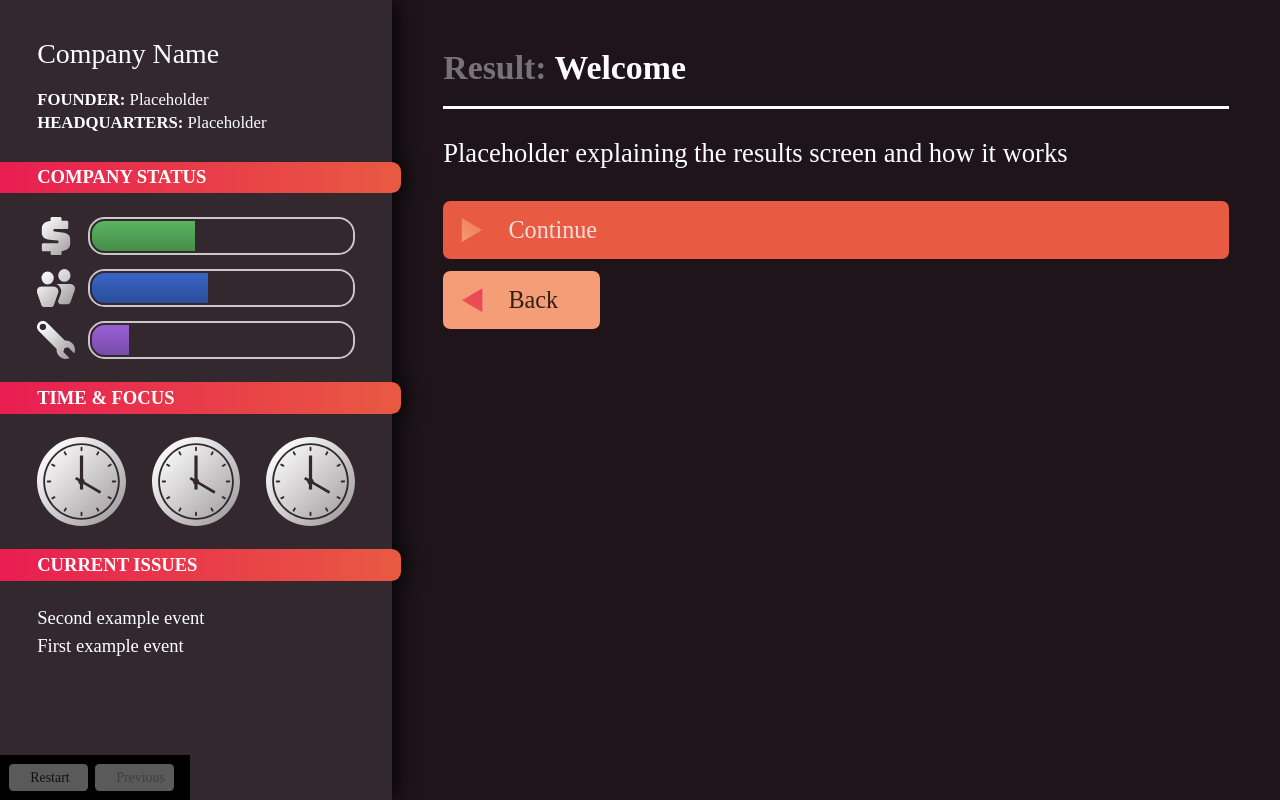
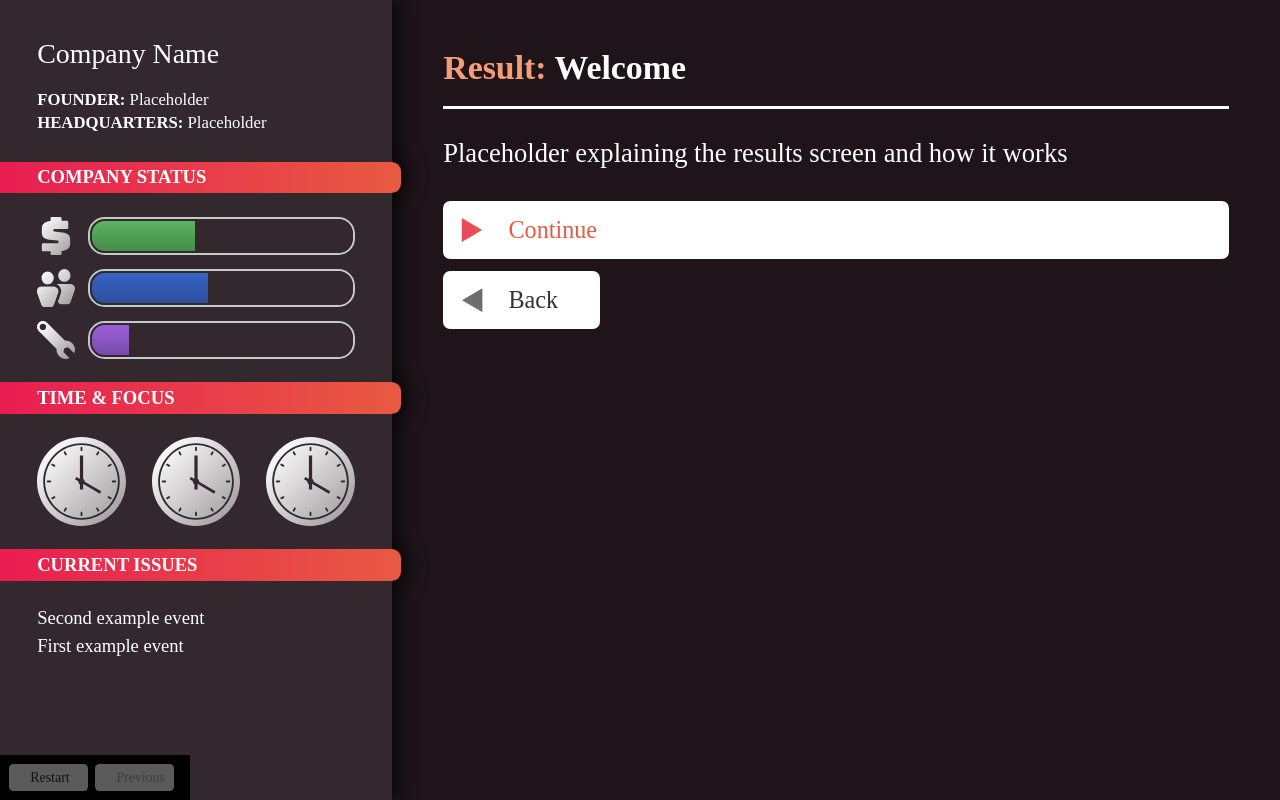
Before and after one commit to randylubin/engine-startup-agenda-2022, a Vue app: page / in a window 1280 px wide. Both pictures are taken after a click on the button "Click Me!". Built offline with nearby package versions, Linux system fonts and the light colour scheme; a web font is replaced by a local one.

Commit message:
4 visual tweaks to color
- use greyscale on results icons that don't change
- Orange color on STRONG Dilemma header
- dilemma buttons match c-top
- results 'continue' button is not "dark", text color is orange

```diff
--- a/src/components/Dilemma.vue
+++ b/src/components/Dilemma.vue
@@ -42,7 +42,7 @@
         <li :class="{capabilities: true, increase: chosenOption.stateChange.capabilities > 0, decrease: chosenOption.stateChange.capabilities < 0}"></li>
       </ul>
       <div id="consequences-nav-buttons">
-        <button id="nav-continue" class="dark" v-if="!chosenOption.gameOver" v-on:click="nextPrompt()"><span>Continue</span></button>
+        <button id="nav-continue" class="" v-if="!chosenOption.gameOver" v-on:click="nextPrompt()"><span>Continue</span></button>
         <button id="nav-back" v-on:click="undoChoice()"><span>Back</span></button>
       </div>
     </div>
--- a/src/components/Game.vue
+++ b/src/components/Game.vue
@@ -388,7 +388,7 @@ div#game-dilemma h2 {
 }
 
 div#game-dilemma h2 strong {
-	opacity: .4;
+	color: var(--en-2l)
 }
 
 div#game-dilemma p {
@@ -407,7 +407,7 @@ button {
 	align-items: center;
 	column-gap: 1em;
 
-	background: var(--bg-button-light);
+	background: var(--c-top);
 	border: 0;
 	border-radius: .3em;
 	width: 100%;
@@ -521,6 +521,7 @@ ul#consequences-status li {
 	flex-shrink: 1;
 	line-height: 0;
 	opacity: .25;
+	filter: grayscale(1) brightness(10);
 }
 
 ul#consequences-status li::before {
@@ -578,7 +579,7 @@ ul#consequences-status li.capabilities::before {
 	mask-image: url("/assets/icons/icon-capabilities.svg");
 }
 
-ul#consequences-status li.increase,ul#consequences-status li.decrease { opacity: 1; }
+ul#consequences-status li.increase,ul#consequences-status li.decrease { opacity: 1; filter:none; }
 
 ul#consequences-status li.increase::before,ul#consequences-status li.decrease::before {
 	animation: ani-pulse 2s ease-in-out infinite;
@@ -608,7 +609,8 @@ ul#consequences-status li.decrease::after {
 /* Result Navigation */
 
 button#nav-continue:hover {  }
-button#nav-back { width: 20%;}
+button#nav-continue { color: var(--en-2d);}
+button#nav-back { width: 20%; filter:grayscale(1);}
 button#nav-back::before { transform: rotate(180deg); }
 
 /* Tooltips */
```
